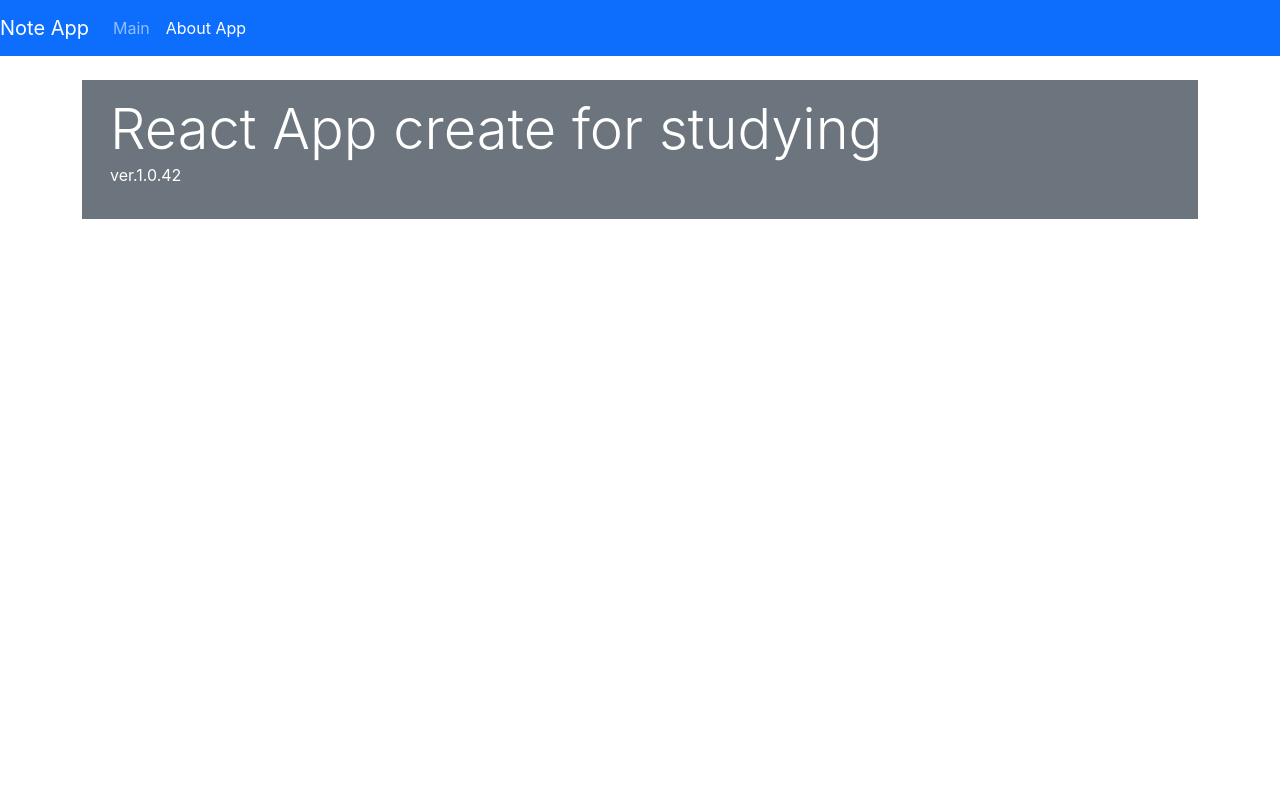
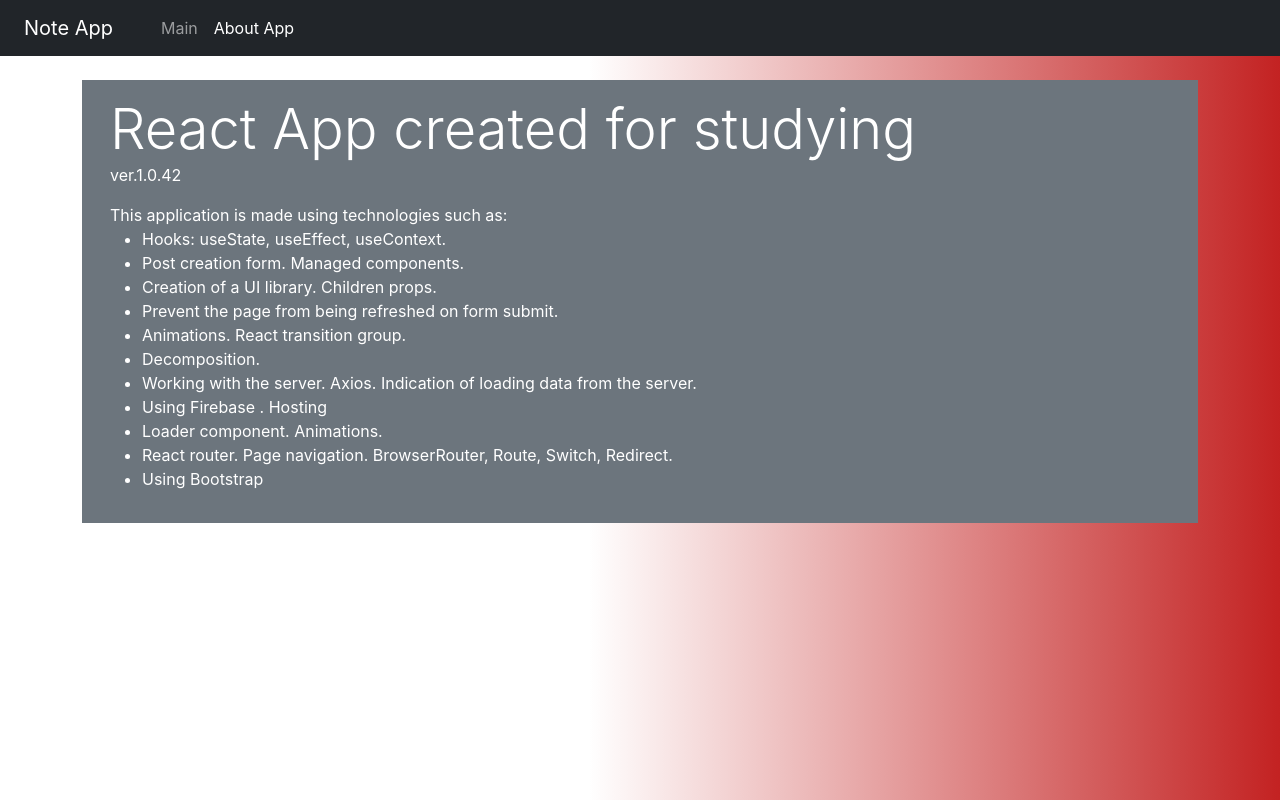
Before and after one commit to RamanSlinka/mini-app-notes, a React (Create React App) app: page /about in a window 1280 px wide. Built offline with nearby package versions, Linux system fonts and the light colour scheme; no server answers.

Commit message:
add animation for alert and add/delete notes
+ others

```diff
--- a/package.json
+++ b/package.json
@@ -8,6 +8,7 @@
     "@testing-library/user-event": "^12.1.10",
     "axios": "^0.21.1",
     "bootstrap": "^5.1.0",
+    "firebase-tools": "^9.16.6",
     "node-sass": "^6.0.1",
     "react": "^17.0.2",
     "react-dom": "^17.0.2",
--- a/src/App.js
+++ b/src/App.js
@@ -10,6 +10,7 @@ import FirebaseState from "./components/context/firebase/FirebaseState";
 
 function App() {
     return (
+
         <FirebaseState>
             <AlertState>
                 <BrowserRouter>
@@ -24,6 +25,7 @@ function App() {
                 </BrowserRouter>
             </AlertState>
         </FirebaseState>
+
     );
 }
 
--- a/src/components/Alert.js
+++ b/src/components/Alert.js
@@ -1,23 +1,31 @@
 import React, {useContext} from 'react';
 import {AlertContext} from "./context/alert/alertContext";
+import {CSSTransition} from "react-transition-group";
 
 const Alert = () => {
     const {alert, hide} = useContext(AlertContext)
 
-    if(!alert.visible) {
-      return   null
-    }
 
     return (
-        <div className={`alert alert-${alert.type || 'warning'} alert-dismissible`} >
+        <CSSTransition
+        in={alert.visible}
+        timeout={{
+            enter: 500,
+            exit: 350
+        }}
+        classNames={'alert' }
+        mountOnEnter
+        unmountOnExit
+        >
+            <div className={`alert alert-${alert.type || 'warning'} alert-dismissible`}>
                 <strong>Attention !</strong>
                 {alert.text}
-            <button type="button" className="btn-close"  aria-label="Close"
+                <button type="button" className="btn-close" aria-label="Close"
                         onClick={hide}
                 >
-                {/*<span aria-idden="true"> </span>*/}
                 </button>
             </div>
+        </CSSTransition>
     );
 };
 
--- a/src/components/Form.js
+++ b/src/components/Form.js
@@ -10,19 +10,17 @@ const Form = () => {
 
     const submitHandler = (event) => {
         event.preventDefault()
-if(value.trim()){
+        if (value.trim()) {
             firebase.addNote(value.trim()).then(() => {
-        alert.show(' Note was created', 'success')
+                alert.show(` Note was created. Don't forget to close "alert"  ` , 'success')
             }).catch(() => {
                 alert.show(' Ups... WTF ?...', 'danger')
             })
 
             setValue('')
         } else {
-    alert.show(' Enter title note')
+            alert.show(' Enter  note')
         }
-
-
     }
     return (
         <form onSubmit={submitHandler}>
@@ -30,7 +28,7 @@ if(value.trim()){
                 <input
                     type="text"
                     className="form-control"
-                    placeholder="enter name note"
+                    placeholder="Enter  note"
                     value={value}
                     onChange={(event) =>
                         setValue(event.target.value)}
--- a/src/components/NavBar.js
+++ b/src/components/NavBar.js
@@ -3,10 +3,10 @@ import {NavLink} from "react-router-dom";
 
 
 const NavBar = () => (
-    <nav className="navbar navbar-dark navbar-expand-lg bg-primary">
-        <div className="navbar-brand">Note App </div>
+    <nav className="navbar navbar-dark navbar-expand-lg bg-dark">
+        <div className="navbar-brand px-4" >Note App </div>
         <ul className="navbar-nav">
-            <li className="nav-item">
+            <li className="nav-item" >
                 <NavLink
                     className="nav-link"
                     to="/"
--- a/src/components/Notes.js
+++ b/src/components/Notes.js
@@ -1,12 +1,16 @@
 import React from 'react';
+import {CSSTransition, TransitionGroup} from "react-transition-group";
 
 const Notes = ({notes, onRemove}) => {
     return (
-        <ul className="list-group">
+        <TransitionGroup component="ul" className="list-group">
             {notes.map(note =>
-                <li className="list-group-item note"
+                <CSSTransition
                     key={note.id}
+                    classNames={'note'}
+                    timeout={1000}
                 >
+                    <li className="list-group-item note" >
                         <div>
                             <strong className="notes-title"> {note.title} </strong>
                             <small>{note.date}</small>
@@ -19,9 +23,10 @@ const Notes = ({notes, onRemove}) => {
                             &times;
                         </button>
                     </li>
+                </CSSTransition>
             )}
 
-        </ul>
+        </TransitionGroup>
     );
 };
 
--- a/src/components/context/firebase/FirebaseState.js
+++ b/src/components/context/firebase/FirebaseState.js
@@ -4,7 +4,7 @@ import {firebaseReducer} from "./firebaseReducer";
 import {ADD_NOTE, FETCH_NOTES, REMOVE_NOTE, SHOW_LOADER} from "../types";
 import axios from "axios";
 
-const url = process.env.REACT_APP_DB_URL
+
 
 const FirebaseState = ({children}) => {
 
@@ -13,7 +13,8 @@ const FirebaseState = ({children}) => {
         loading: false
     }
 
-    const [state, dispatch] = useReducer(firebaseReducer, initialState)
+    const [state, dispatch] = useReducer(firebaseReducer,
+        initialState)
 
     const showLoader = () => {
         dispatch({type: SHOW_LOADER})
--- a/src/index.css
+++ b/src/index.css
@@ -6,6 +6,8 @@ body {
     sans-serif;
     -webkit-font-smoothing: antialiased;
     -moz-osx-font-smoothing: grayscale;
+    background: rgb(255,255,255);
+    background: linear-gradient(90deg, rgba(255,255,255,1) 46%, rgba(195,34,34,1) 100%);
 }
 
 code {
@@ -21,3 +23,40 @@ code {
 .notes-title{
     margin-right: 1rem;
 }
+
+.alert-enter{
+    opacity: 0;
+
+}
+
+.alert-enter-active{
+    transition: opacity 500ms ease-out;
+    opacity: 1;
+}
+
+.alert-exit-active{
+    transition: opacity 350ms ease-out;
+    opacity: 0;
+}
+
+.note-exit-active{
+    animation: note 1s ease-out forwards;
+}
+
+.note-enter-active{
+    animation: note 1s ease-out alternate-reverse;
+}
+
+@keyframes note {
+    0% {
+        transform: translateX(0);
+    }
+    30% {
+        opacity: 0.7;
+        transform: translateX(30px);
+    }
+    100% {
+        opacity: 0;
+        transform: translateX(-200px);
+    }
+}
--- a/src/pages/About.js
+++ b/src/pages/About.js
@@ -2,11 +2,26 @@ import React from 'react';
 
 const About = () => {
     return (
-        <div className="p-3 mb-2 bg-secondary text-white" >
+        <div className="p-3 mb-2 bg-secondary text-white">
             <div className="container">
-                <div className="display-4"> React App create for studying</div>
-
-           <p>ver.1.0.42</p>
+                <div className="display-4"> React App created for studying</div>
+                <p>ver.1.0.42</p>
+                <div>
+                    This application is made using technologies such as:
+                    <ul>
+                        <li> Hooks: useState, useEffect, useContext.</li>
+                        <li> Post creation form. Managed components.</li>
+                        <li> Creation of a UI library. Children props.</li>
+                        <li> Prevent the page from being refreshed on form submit.</li>
+                        <li> Animations. React transition group.</li>
+                        <li> Decomposition.</li>
+                        <li> Working with the server. Axios. Indication of loading data from the server.</li>
+                        <li>Using Firebase . Hosting</li>
+                        <li> Loader component. Animations.</li>
+                        <li> React router. Page navigation. BrowserRouter, Route, Switch, Redirect.</li>
+                        <li>Using Bootstrap</li>
+                    </ul>
+                </div>
             </div>
 
         </div>
--- a/src/pages/Home.js
+++ b/src/pages/Home.js
@@ -13,7 +13,7 @@ const Home = () => {
     }, [])
 
     return (
-        <Fragment>
+        <Fragment >
             <Form/>
             <hr/>
             {loading
```
Also changed, not shown: 1 other file (tests, documents, lock files or other folders). Lines whose indentation alone changed are shown as unchanged.
